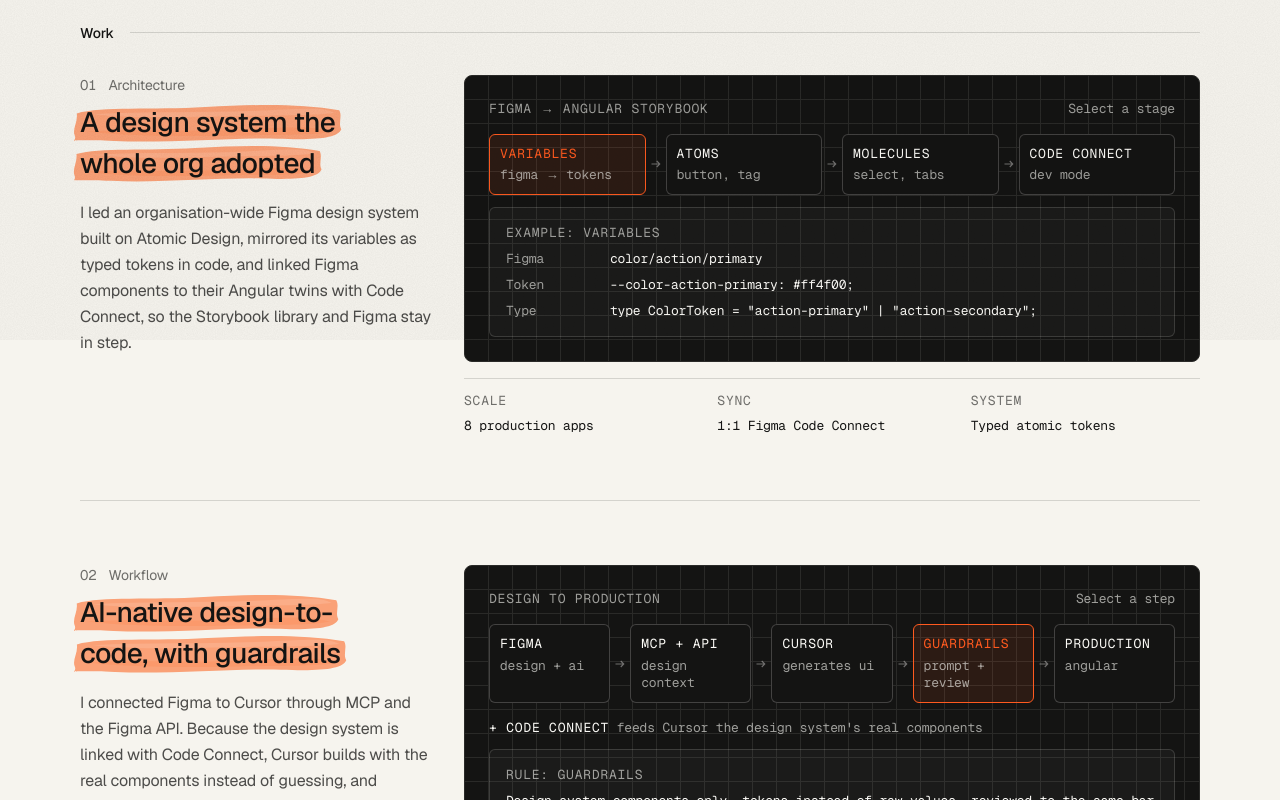
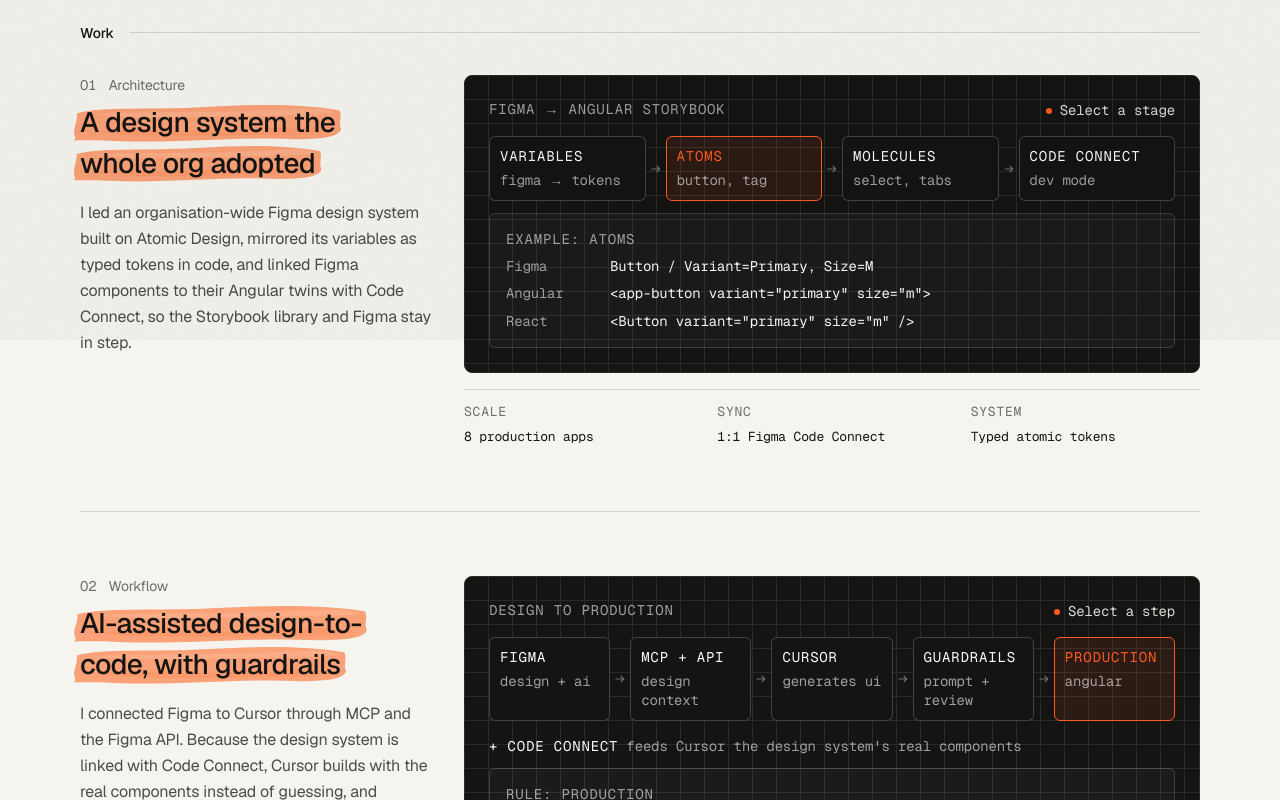
Before and after one commit to eoincro/Portfolio, a Next.js app: page / in a window 1280 px wide. Shown: the part 460-1260 px from the top of the page. Built offline with nearby package versions, Linux system fonts and the light colour scheme.

Commit message:
Make diagrams more discoverable and legible, add focus rings, reword workflow title
Co-authored-by: Cursor <cursoragent@cursor.com>

```diff
--- a/components/portfolio/ContactLinks.tsx
+++ b/components/portfolio/ContactLinks.tsx
@@ -11,7 +11,7 @@ export function ContactLinks({ label, className = "" }: { label: string; classNa
               href={link.href}
               aria-label={`${link.label}: ${link.value}${link.external ? " (opens in new tab)" : ""}`}
               {...(link.external ? { target: "_blank", rel: "noreferrer" } : {})}
-              className="group inline-flex min-h-11 items-center gap-2.5 text-[15px] md:text-base"
+              className="group inline-flex min-h-11 items-center gap-2.5 rounded-sm text-[15px] focus-visible:outline-2 focus-visible:outline-offset-4 focus-visible:outline-signal md:text-base"
             >
               <span className="text-ink/60 transition-colors duration-150 group-hover:text-ink [&_svg]:size-4">
                 <ContactIcon name={link.icon} />
--- a/components/portfolio/diagrams/ArchitectureDiagram.tsx
+++ b/components/portfolio/diagrams/ArchitectureDiagram.tsx
@@ -1,7 +1,7 @@
 "use client";
 
 import { useId, useState } from "react";
-import { Caption, DetailPanel, DiagramFrame, FlowArrow, NodeText, flowItemClass, flowListClass, nodeClass } from "./parts";
+import { Caption, DetailPanel, DiagramFrame, FlowArrow, NodeText, flowItemClass, flowListClass, nodeClass, useDemoSelect } from "./parts";
 
 type Mapping = { key: string; value: string };
 
@@ -52,9 +52,10 @@ export function ArchitectureDiagram() {
   const [activeId, setActiveId] = useState(STAGES[0].id);
   const panelId = useId();
   const active = STAGES.find((stage) => stage.id === activeId) ?? STAGES[0];
+  const frameRef = useDemoSelect(() => setActiveId(STAGES[1].id));
 
   return (
-    <DiagramFrame label="Figma design system mirrored in Storybook and Angular">
+    <DiagramFrame ref={frameRef} label="Figma design system mirrored in Storybook and Angular">
       <Caption hint="Select a stage">Figma → Angular Storybook</Caption>
       <ol className={flowListClass}>
         {STAGES.map((stage, index) => {
--- a/components/portfolio/diagrams/ResearchDiagram.tsx
+++ b/components/portfolio/diagrams/ResearchDiagram.tsx
@@ -1,7 +1,7 @@
 "use client";
 
 import { useId, useState } from "react";
-import { Caption, DetailPanel, DiagramFrame, FlowArrow, NodeText, flowItemClass, flowListClass, nodeClass } from "./parts";
+import { Caption, DetailPanel, DiagramFrame, FlowArrow, NodeText, flowItemClass, flowListClass, nodeClass, useDemoSelect } from "./parts";
 
 type Step = { id: string; label: string; sub: string; artifact: string };
 
@@ -67,6 +67,7 @@ export function ResearchDiagram() {
   const [activeId, setActiveId] = useState("recommendations");
   const panelId = useId();
   const active = STEPS.find((step) => step.id === activeId) ?? STEPS[STEPS.length - 1];
+  const frameRef = useDemoSelect(() => setActiveId("findings"));
 
   const renderSteps = (steps: readonly Step[]) => (
     <ol className={flowListClass}>
@@ -91,7 +92,7 @@ export function ResearchDiagram() {
   );
 
   return (
-    <DiagramFrame label="Design research study of a university student app">
+    <DiagramFrame ref={frameRef} label="Design research study of a university student app">
       <Caption hint="Select a step">Methods</Caption>
       {renderSteps(METHODS)}
 
--- a/components/portfolio/diagrams/WorkflowDiagram.tsx
+++ b/components/portfolio/diagrams/WorkflowDiagram.tsx
@@ -1,7 +1,7 @@
 "use client";
 
 import { useEffect, useId, useRef, useState } from "react";
-import { Caption, DetailPanel, DiagramFrame, FlowArrow, NodeText, flowItemClass, flowListClass, nodeClass } from "./parts";
+import { Caption, DetailPanel, DiagramFrame, FlowArrow, NodeText, flowItemClass, flowListClass, nodeClass, useDemoSelect } from "./parts";
 
 const STEPS: readonly { id: string; label: string; sub: string; rule: string }[] = [
   {
@@ -43,6 +43,7 @@ export function WorkflowDiagram() {
   const barsRef = useRef<HTMLDivElement>(null);
   const panelId = useId();
   const active = STEPS.find((step) => step.id === activeId) ?? STEPS[0];
+  const frameRef = useDemoSelect(() => setActiveId("production"));
 
   useEffect(() => {
     const bars = barsRef.current;
@@ -63,7 +64,7 @@ export function WorkflowDiagram() {
   const barClass = "h-full transition-[width] duration-700 ease-out motion-reduce:transition-none";
 
   return (
-    <DiagramFrame label="AI-native design-to-code workflow with guardrails">
+    <DiagramFrame ref={frameRef} label="AI-assisted design-to-code workflow with guardrails">
       <Caption hint="Select a step">Design to production</Caption>
       <ol className={flowListClass}>
         {STEPS.map((step, index) => {
--- a/components/portfolio/diagrams/parts.tsx
+++ b/components/portfolio/diagrams/parts.tsx
@@ -1,10 +1,11 @@
-import type { ReactNode } from "react";
+import { useEffect, useRef, type ReactNode, type Ref } from "react";
 
-export function DiagramFrame({ label, children }: { label: string; children: ReactNode }) {
+export function DiagramFrame({ label, children, ref }: { label: string; children: ReactNode; ref?: Ref<HTMLElement> }) {
   return (
     <figure
+      ref={ref}
       aria-label={label}
-      className="schematic-grid rounded-lg border border-schematic-line bg-schematic p-4 font-mono text-[12px] leading-snug text-ivory md:p-6 xl:text-[13px]"
+      className="schematic-grid rounded-lg border border-schematic-line bg-schematic p-4 font-mono text-[13px] leading-snug text-ivory md:p-6 xl:text-[14px]"
     >
       {children}
     </figure>
@@ -15,7 +16,12 @@ export function Caption({ children, hint }: { children: ReactNode; hint?: string
   return (
     <div className="mb-4 flex flex-wrap items-baseline justify-between gap-x-4 gap-y-1">
       <p className="tracking-[0.06em] text-ivory/60 uppercase">{children}</p>
-      {hint && <p className="text-ivory/60">{hint}</p>}
+      {hint && (
+        <p className="flex items-center gap-2 text-ivory/85">
+          <span aria-hidden className="size-1.5 rounded-full bg-signal-on-dark" />
+          {hint}
+        </p>
+      )}
     </div>
   );
 }
@@ -28,7 +34,49 @@ const NODE_TONES: Record<NodeState, string> = {
 
 export function nodeClass(state: NodeState, interactive = false) {
   const hover = interactive && state !== "active" ? "cursor-pointer hover:border-ivory/50" : "";
-  return `flex h-full w-full flex-col items-start gap-1 rounded-md border bg-schematic px-3 py-2.5 text-left transition-colors lg:px-2.5 ${NODE_TONES[state]} ${hover}`;
+  return `flex h-full w-full flex-col items-start gap-1 rounded-md border bg-schematic px-3 py-2.5 text-left transition-colors focus-visible:outline-2 focus-visible:outline-offset-2 focus-visible:outline-signal-on-dark lg:px-2.5 ${NODE_TONES[state]} ${hover}`;
+}
+
+export function useDemoSelect(select: () => void) {
+  const ref = useRef<HTMLElement>(null);
+  const selectRef = useRef(select);
+  useEffect(() => {
+    selectRef.current = select;
+  });
+
+  useEffect(() => {
+    const el = ref.current;
+    if (!el || window.matchMedia("(prefers-reduced-motion: reduce)").matches) return;
+
+    let touched = false;
+    let timer: number | undefined;
+    const markTouched = () => {
+      touched = true;
+    };
+    el.addEventListener("pointerdown", markTouched);
+    el.addEventListener("keydown", markTouched);
+
+    const observer = new IntersectionObserver(
+      ([entry]) => {
+        if (!entry.isIntersecting) return;
+        observer.disconnect();
+        timer = window.setTimeout(() => {
+          if (!touched) selectRef.current();
+        }, 900);
+      },
+      { threshold: 0.6 },
+    );
+    observer.observe(el);
+
+    return () => {
+      observer.disconnect();
+      window.clearTimeout(timer);
+      el.removeEventListener("pointerdown", markTouched);
+      el.removeEventListener("keydown", markTouched);
+    };
+  }, []);
+
+  return ref;
 }
 
 export function NodeText({ label, sub, active }: { label: string; sub?: string; active?: boolean }) {
--- a/lib/content/caseStudies.ts
+++ b/lib/content/caseStudies.ts
@@ -30,7 +30,7 @@ export const caseStudies: readonly CaseStudy[] = [
   {
     id: "ai-workflow",
     kind: "Workflow",
-    title: "AI-native design-to-code, with guardrails",
+    title: "AI-assisted design-to-code, with guardrails",
     summary:
       "I connected Figma to Cursor through MCP and the Figma API. Because the design system is linked with Code Connect, Cursor builds with the real components instead of guessing, and prompt and review standards hold AI-generated UI to the same bar as hand-written code.",
     metrics: [
```
